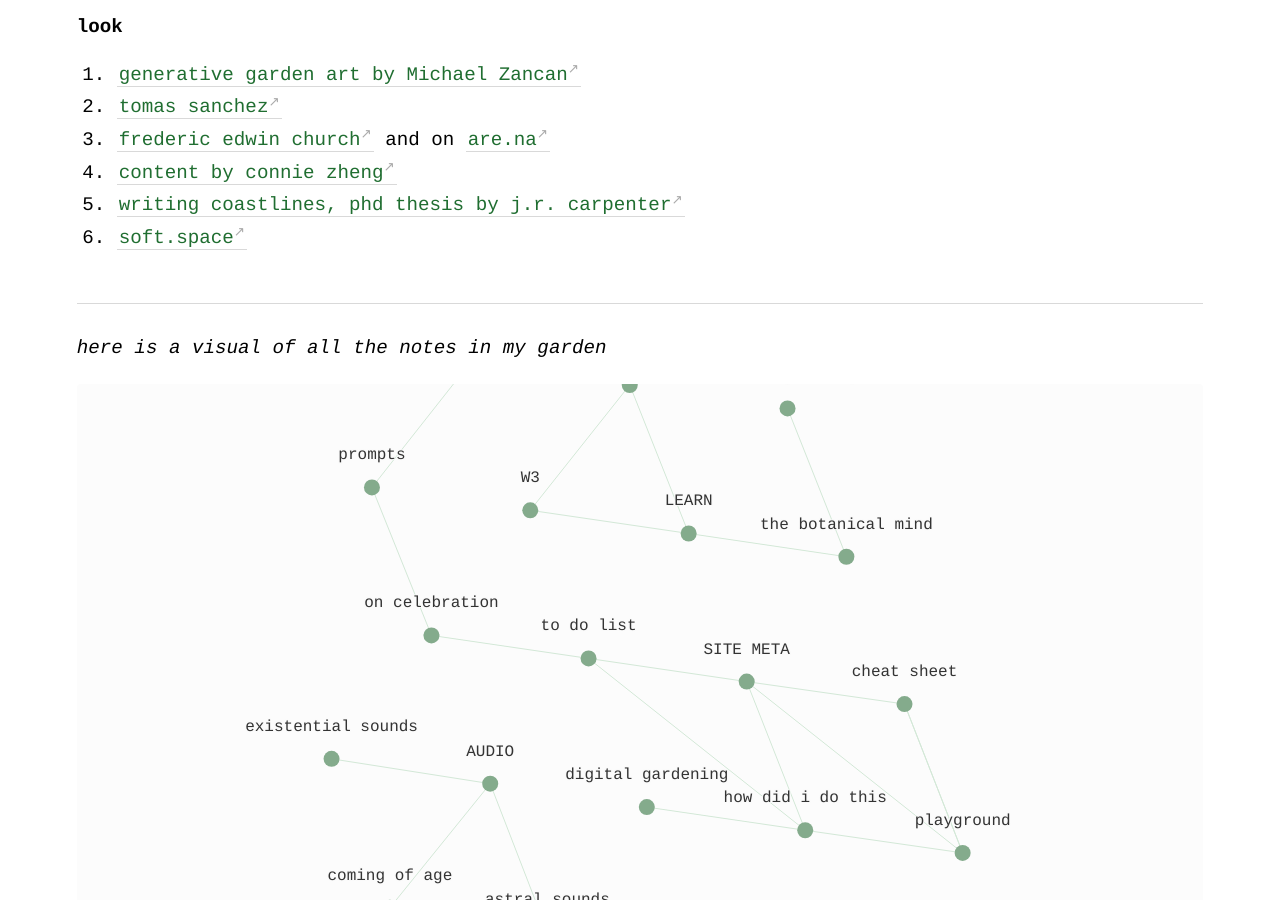
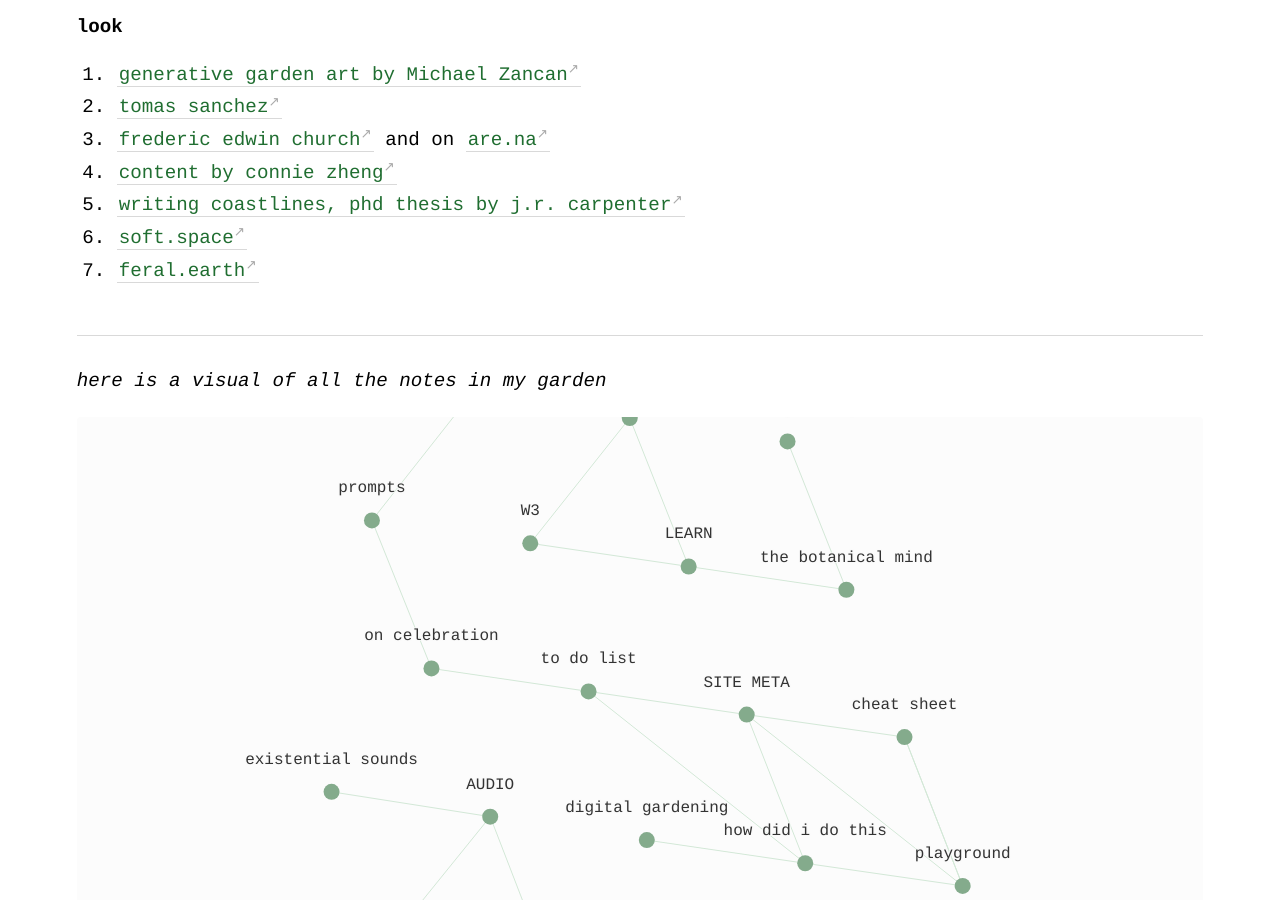
Before and after one commit to geminiworms/talyssagarden.github.io, a Jekyll site: the page built from _notes/big-list.md, in a window 1280 px wide and 900 px high, scrolled down 1145 px. Built offline with Jekyll 4.4.1, drawn with Linux system fonts in a browser that asks for light colours.

Commit message:
Update big-list.md

```diff
--- a/_notes/big-list.md
+++ b/_notes/big-list.md
@@ -35,3 +35,4 @@ title: BIG LIST
 4. [content by connie zheng](https://www.conniezheng.com/)
 5. [writing coastlines, phd thesis by j.r. carpenter](http://writingcoastlines.net/)
 6. [soft.space](https://www.softspace.world/about.html)
+7. [feral.earth](http://feral.earth/)
```
